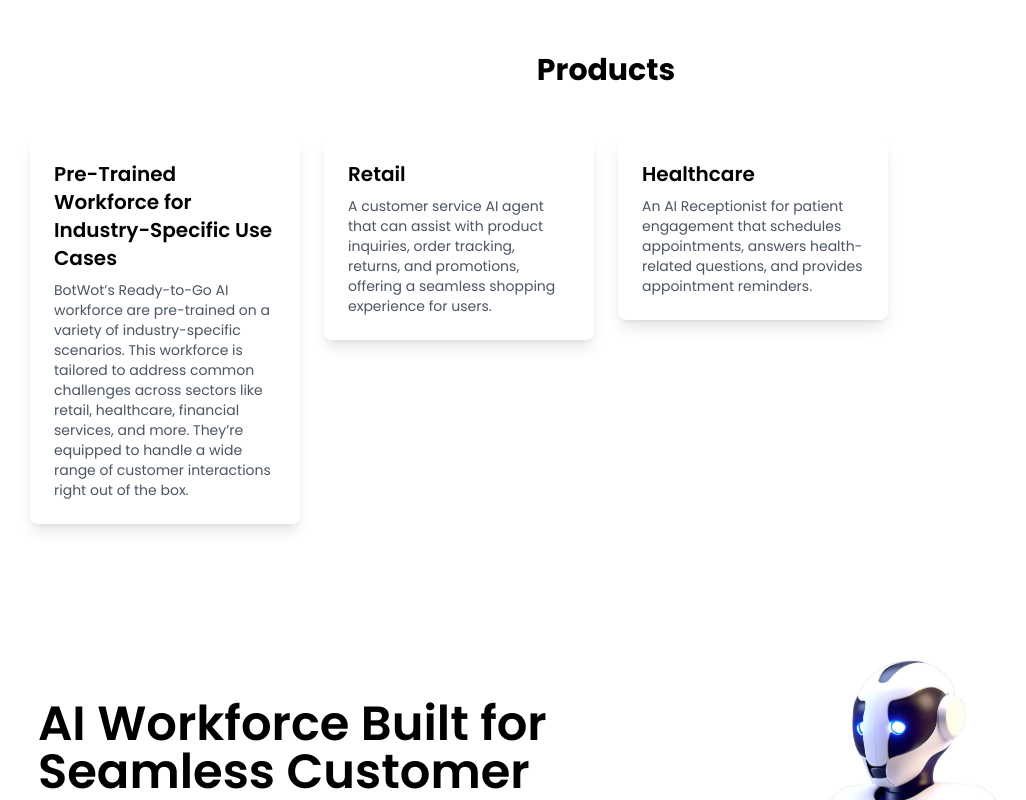
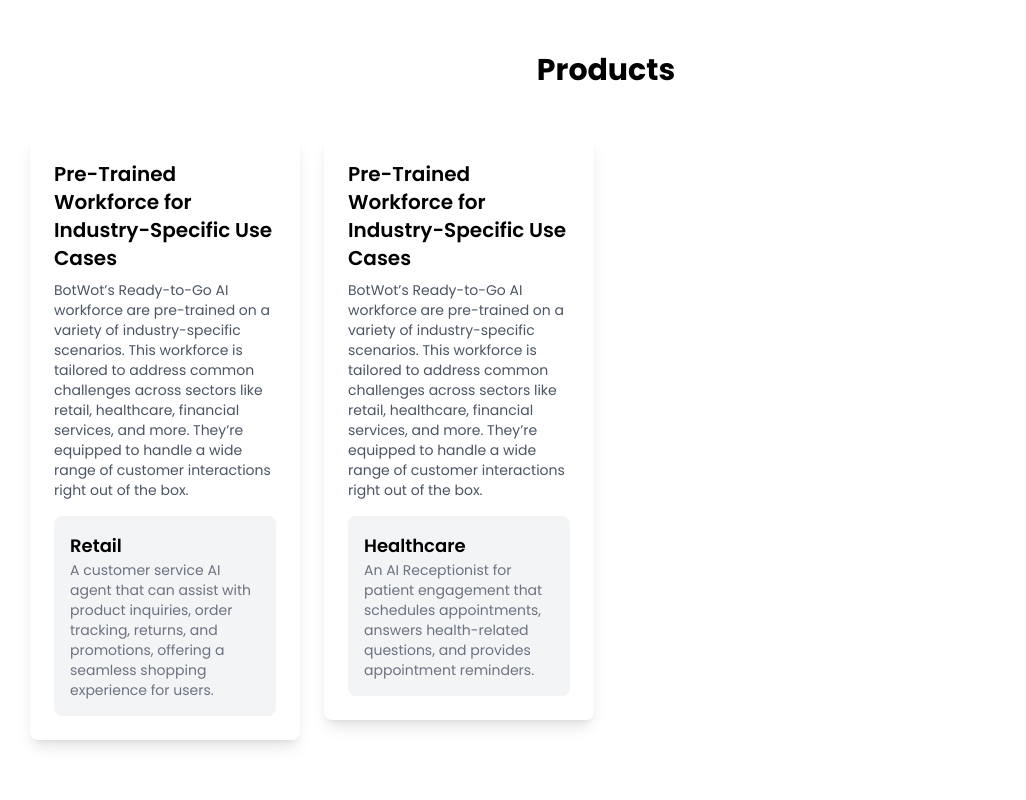
Before and after one commit to NiVa-Money/BW_Website, a Next.js app: page /products/ai-agents in a window 1280 px wide. Shown: the part 680-1480 px from the top of the page, without its empty margins (34-1060 px from the left). Built offline with nearby package versions, Linux system fonts and the light colour scheme.

Commit message:
added cards

```diff
--- a/app/components/ProductCard.tsx
+++ b/app/components/ProductCard.tsx
@@ -1,5 +1,4 @@
-"use client";
-
+"use client"
 import React, { useState } from "react";
 import Image from "next/image";
 import { robot } from "../../public/assets";
@@ -8,25 +7,45 @@
 const ProductCard = ({
   title,
   description,
+  useCases,
 }: {
   title: string;
   description: string;
+  useCases: { industry: string; description: string }[];
 }) => (
   <div className="bg-white shadow-lg rounded-lg p-6 cursor-pointer transition-transform transform hover:scale-105">
     <h3 className="text-xl font-semibold">{title}</h3>
     <p className="text-sm text-gray-600 mt-2">{description}</p>
+    {/* Iterate over the useCases and render each one below the description */}
+    <div className="mt-4">
+      {useCases.map((useCase, index) => (
+        <div key={index} className="mt-2 p-4 bg-gray-100 rounded-lg">
+          <h4 className="text-lg font-semibold">{useCase.industry}</h4>
+          <p className="text-sm text-gray-500">{useCase.description}</p>
+        </div>
+      ))}
+    </div>
   </div>
 );
 
 interface ProductSectionProps {
+  pageId: string;
+  title: string;
+  description: string;
   useCases: { industry: string; description: string }[];
 }
 
-const ProductSection = ({ useCases }: ProductSectionProps) => {
-  const [selectedCard] = useState<number | null>(null);
+const ProductSection = ({
+  pageId,
+  title,
+  description,
+  useCases,
+}: ProductSectionProps) => {
+  const [selectedCard, setSelectedCard] = useState<number | null>(null);
 
   return (
     <div>
+      {/* Section for the general description and image, shown once */}
       <section className="relative py-20 px-6 lg:px-8 overflow-hidden w-full">
         <div className="max-w-7xl mx-auto flex flex-col lg:flex-row items-stretch gap-10">
           {/* Left Section */}
@@ -63,16 +82,20 @@
       <section className="max-w-7xl mx-auto py-12 px-6">
         <h2 className="text-3xl font-bold text-center mb-12">Products</h2>
         <div className="grid sm:grid-cols-1 md:grid-cols-2 lg:grid-cols-4 gap-6">
+          {/* Render ProductCard for each use case */}
           {useCases.map((useCase, index) => (
             <div
               key={index}
               className={`transform transition-all ${
                 selectedCard === index ? "scale-110" : ""
               }`}
+              onMouseEnter={() => setSelectedCard(index)}
+              onMouseLeave={() => setSelectedCard(null)}
             >
               <ProductCard
-                title={useCase.industry}
-                description={useCase.description}
+                title={title}
+                description={description}
+                useCases={[useCase]}
               />
             </div>
           ))}
--- a/app/data/products.ts
+++ b/app/data/products.ts
@@ -2,12 +2,10 @@
   content: [
     {
       pageId: "ai-agents",
-      useCases: [
-        {
-          industry: "Pre-Trained Workforce for Industry-Specific Use Cases",
+      title: "Pre-Trained Workforce for Industry-Specific Use Cases",
       description:
         "BotWot’s Ready-to-Go AI workforce are pre-trained on a variety of industry-specific scenarios. This workforce is tailored to address common challenges across sectors like retail, healthcare, financial services, and more. They’re equipped to handle a wide range of customer interactions right out of the box.",
-        },
+      useCases: [
         {
           industry: "Retail",
           description:
@@ -18,16 +16,15 @@
           description:
             "An AI Receptionist for patient engagement that schedules appointments, answers health-related questions, and provides appointment reminders.",
         },
+
       ],
     },
     {
       pageId: "ai-agents",
-      useCases: [
-        {
-          industry: "Zero-Code Integration with Your Existing Systems",
+      title: "Zero-Code Integration with Your Existing Systems",
       description:
         "These AI employees integrate effortlessly with your existing business systems—whether it's CRM, e-commerce platforms, or help desks—without requiring any coding expertise. This reduces implementation time and accelerates the time-to-value for your business.",
-        },
+      useCases: [
         {
           industry: "E-commerce",
           description:
@@ -37,13 +34,10 @@
     },
     {
       pageId: "ai-agents",
-
-      useCases: [
-        {
-          industry: "24/7 Multilingual Support",
+      title: "24/7 Multilingual Support",
       description:
         "BotWot’s Ready-to-Go AI workforce offers multilingual support, allowing your business to scale globally while offering round-the-clock assistance to customers in their preferred language. This feature enables enhanced customer satisfaction and accessibility.",
-        },
+      useCases: [
         {
           industry: "Global Business Expansion",
           description:
@@ -53,13 +47,10 @@
     },
     {
       pageId: "ai-agents",
-
-      useCases: [
-        {
-          industry: "Seamless Human Handoff",
+      title: "Seamless Human Handoff",
       description:
         "While the AI workforce efficiently manages routine queries, it detects when human intervention is required and smoothly escalates complex issues to a human employee, ensuring a seamless customer experience at all times.",
-        },
+      useCases: [
         {
           industry: "Customer Support",
           description:
@@ -69,13 +60,10 @@
     },
     {
       pageId: "ai-agents",
-
-      useCases: [
-        {
-          industry: "Continuous Learning and Adaptation",
+      title: "Continuous Learning and Adaptation",
       description:
         "The Ready-to-Go AI workforce have built-in machine learning capabilities that enable them to continuously learn from customer interactions. Over time, the workforce improve their responses and accuracy, providing even better service as they gather more data.",
-        },
+      useCases: [
         {
           industry: "Customer Feedback Loop",
           description:
@@ -87,21 +75,19 @@
 };
 
 export const botwotLLMContent = {
-  content: [
-    {
+  content: {
     pageId: "botwot-llm",
+    introduction: {
       title: "Transform Your Business with Unmatched AI Intelligence",
       description:
         "At BotWot, we don’t just build AI—we craft intelligent, secure, and custom-made solutions tailored to your unique business needs. Proprietary Large Language Models (LLMs) are the backbone of this transformation, setting us apart from the competition by ensuring the highest standards of security, precision, and adaptability.",
     },
-    {
-      pageId: "botwot-llm",
+    proprietaryLLM: {
       title: "What Does Proprietary LLM Mean for Your Business?",
       description:
-        "Imagine an AI system that not only understands your data but is built specifically for your business’s challenges and goals. A Proprietary LLM is a model created and trained with your unique datasets, business logic, and internal processes. It’s an AI system that’s built for your business from the ground up, ensuring it can deliver better accuracy, unparalleled customization, and above all, rock-solid data security.",
+        "Imagine an AI system that not only understands your data but is built specifically for your business’s challenges and goals. A Proprietary LLM is a model created and trained with your unique datasets, business logic, and internal processes. It’s an AI system that’s built for your business from the ground up, ensuring it can deliver better accuracy, unparalleled customization, and above all, rock-solid data security. Unlike open-source models that rely on generalized datasets, BotWot’s proprietary LLMs are entirely yours, ensuring better efficiency, accuracy, and security.",
     },
-    {
-      pageId: "botwot-llm",
+    comparison: {
       title: "Proprietary LLM vs Open Source LLM",
       useCases: [
         {
@@ -139,8 +125,7 @@
         },
       ],
     },
-    {
-      pageId: "botwot-llm",
+    uniqueSellingPoints: {
       title: "Unlock the Power of Tailored AI: Here’s Why BotWot Leads the Way",
       points: [
         {
@@ -175,20 +160,19 @@
         },
       ],
     },
-  ],
+  },
 };
 
 export const channelsContent = {
-  content: [
-    {
+  content: {
     pageId: "channels",
+    introduction: {
       title:
         "Enhance Your Business with AI-Powered Workforce Across Multiple Channels",
       description:
         "Unleash the potential of AI across various communication channels, including websites, mobile apps, and WhatsApp. Our AI workforce seamlessly integrates into these platforms to provide 24/7 support, personalized experiences, and real-time customer interaction. Boost engagement, increase efficiency, and drive conversions with our tailored AI workforce solutions.",
     },
-    {
-      pageId: "channels",
+    websiteAIWorkforce: {
       title: "AI Workforce for Your Website",
       benefits: {
         title: "Why Add AI Workforce to Your Website?",
@@ -216,8 +200,7 @@
         ],
       },
     },
-    {
-      pageId: "channels",
+    mobileAppAIWorkforce: {
       title: "AI Workforce for Your Mobile App",
       benefits: {
         title: "Why Add AI Workforce to Your Mobile App?",
@@ -245,8 +228,7 @@
         ],
       },
     },
-    {
-      pageId: "channels",
+    whatsappAIWorkforce: {
       title: "AI Workforce for WhatsApp",
       benefits: {
         title: "Why Use AI Workforce for WhatsApp?",
@@ -274,8 +256,7 @@
         ],
       },
     },
-    {
-      pageId: "channels",
+    industries: {
       title: "Industries That Benefit from AI Workforce Across Channels",
       points: [
         {
@@ -300,8 +281,7 @@
         },
       ],
     },
-    {
-      pageId: "channels",
+    faqs: {
       title: "Frequently Asked Questions",
       questions: [
         {
@@ -333,48 +313,44 @@
         },
       ],
     },
-  ],
+  },
 };
 
 export const reportsAnalyticsContent = {
-  content: [
-    {
+  content: {
     pageId: "reports-analytics",
+    comprehensiveAnalyticsDashboard: {
       title: "Comprehensive Analytics Dashboard",
       description:
         "Connect all the dots for actionable insights. Get a consolidated view of key metrics like CSAT, response times, and issue resolution rates. Dive deeper into bot and agent performance data to help your team make informed decisions and optimize strategies for better customer engagement.",
     },
-    {
-      pageId: "reports-analytics",
+    realTimePerformanceMonitoring: {
       title: "Real-time Performance Monitoring",
       description:
         "Track performance in real-time. Gain live insights into agent and bot activities. Monitor chat statuses, agent availability, and response quality instantly, enabling quick adjustments and proactive decision-making to improve performance on the spot.",
     },
-    {
-      pageId: "reports-analytics",
+    customizableReporting: {
       title: "Customizable Reporting",
       description:
         "Tailor reports to your business needs. Generate reports based on your unique business goals. Customize the data you need, whether it's specific metrics, time frames, or agent performance, ensuring the reports align perfectly with your strategic objectives.",
     },
-    {
-      pageId: "reports-analytics",
+    botAgentComparisonInsights: {
       title: "Bot & Agent Comparison Insights",
       description:
         "Compare AI and human agent effectiveness. Evaluate how AI workforce stack up against human agents. Understand key performance differences and identify opportunities for bot improvement or areas where human agents outperform, driving optimization decisions.",
     },
-    {
-      pageId: "reports-analytics",
+    historicalTrendsDataAnalysis: {
       title: "Historical Trends & Data Analysis",
       description:
         "Gain long-term insights with historical data. Dive into historical performance trends, examining data over time to identify recurring patterns and long-term opportunities for improvement. Use these insights to fine-tune your AI strategies and continuously improve your processes.",
     },
-  ],
+  },
 };
 
 export const customAISolutionsContent = {
-  content: [
-    {
+  content: {
     pageId: "custom-ai-solutions",
+    fastestDeploymentWithPreBuiltAIWorkforce: {
       title: "Fastest Deployment with Pre-Built AI Workforce",
       description:
         "BotWot’s AI workforce are pre-equipped to handle specific business tasks like HR operations, legal drafts, customer support, and market research. With minimal customization required, businesses can deploy AI workforce within minutes, dramatically reducing the time to value.",
@@ -384,8 +360,7 @@
           "Manages case research, drafts contracts, and organizes legal documentation. Whether via precise chat support or detailed voice guidance, Legal Assistant ensures clients and teams navigate legal processes smoothly and with confidence.",
       },
     },
-    {
-      pageId: "custom-ai-solutions",
+    hyperCustomizableWithMinimalSetup: {
       title: "Hyper-Customizable with Minimal Setup",
       description:
         "BotWot’s AI workforce is designed to be quickly customized via intuitive PDF form-based knowledge bases. Businesses can align the agent’s knowledge with internal policies and procedures, ensuring that the AI fits seamlessly into their existing workflows without needing technical expertise.",
@@ -395,8 +370,7 @@
           "Streamlines recruitment by sourcing candidates, conducting initial screenings, and scheduling interviews. It engages candidates with personalized chat messages or conversational voice interactions, ensuring a smooth hiring process for both recruiters and applicants.",
       },
     },
-    {
-      pageId: "custom-ai-solutions",
+    seamlessIntegrationIntoExistingInfrastructure: {
       title: "Seamless Integration into Existing Infrastructure",
       description:
         "Our solutions easily integrate with your existing tools and platforms—whether it's an ERP, CRM, or other business management systems—allowing businesses to enhance and automate processes without disrupting daily operations.",
@@ -406,8 +380,7 @@
           "Integrate BotWot’s AI workforce with your CRM system to automatically process customer service inquiries, generate reports, and follow up with customers—simplifying workflows and enhancing overall efficiency.",
       },
     },
-    {
-      pageId: "custom-ai-solutions",
+    multiAgentOrchestratorForOptimizedTaskHandling: {
       title: "Multi-Agent Orchestrator for Optimized Task Handling",
       description:
         "BotWot’s Multi-Agent Orchestrator enables seamless coordination between multiple AI Agents, optimizing task delegation across agents to ensure that complex, multi-step processes are handled efficiently. This allows different agents to perform specialized tasks while working in sync to deliver high-quality results.",
@@ -417,8 +390,7 @@
           "A team of AI workforce, each specializing in different aspects of sales, such as lead qualification, personalized communication, and order processing, can be orchestrated by the Multi-Agent system to work together and improve conversion rates without any manual intervention.",
       },
     },
-    {
-      pageId: "custom-ai-solutions",
+    collaborativeAIWorkforceForComplexTasks: {
       title: "Collaborative AI Workforce for Complex Tasks",
       description:
         "BotWot’s AI workforce can collaborate to solve multi-step problems, working together as a cohesive virtual team. This makes it possible to tackle complex tasks that require input from different areas of expertise, all managed by the AI workforce.",
@@ -428,7 +400,7 @@
           "Handles the entire collections process, from initial contact to payment confirmation, managing payment plans and follow-ups while ensuring full regulatory compliance.",
       },
     },
-  ],
+  },
 };
 
 export const dataSecurityContent = {
@@ -584,5 +556,59 @@
         },
       },
     },
+    messagingChannelsIntegrations: {
+      whatsapp: {
+        title: "WhatsApp",
+        description:
+          "BotWot’s integration with WhatsApp allows businesses to engage with customers via their preferred messaging platform. From answering FAQs to processing orders, this integration leverages the power of WhatsApp’s massive reach and BotWot’s AI capabilities. AI Workforce are available 24/7 to provide instant support, helping customers with everything from product inquiries to troubleshooting, all within WhatsApp’s familiar interface.",
+        useCase: {
+          title: "Customer Support on WhatsApp",
+          description:
+            "Provide instant customer support and automate product inquiries via WhatsApp, enhancing the customer experience.",
+        },
+      },
+      instagramMessenger: {
+        title: "Instagram Messenger",
+        description:
+          "Integrating BotWot with Instagram Messenger allows businesses to provide personalized customer support and create interactive experiences. Whether handling inquiries about products, booking appointments, or offering special promotions, the AI Workforce can manage interactions effortlessly. With the integration, customers can enjoy quick, responsive conversations through Instagram Messenger, improving engagement and boosting brand loyalty.",
+        useCase: {
+          title: "Interactive Support on Instagram",
+          description:
+            "Manage customer inquiries, bookings, and promotions seamlessly on Instagram Messenger.",
+        },
+      },
+      facebookMessenger: {
+        title: "Facebook Messenger",
+        description:
+          "With BotWot’s Facebook Messenger integration, businesses can create a seamless customer service experience on one of the world’s most popular messaging platforms. AI Workforce assist with common queries, handle product recommendations, and streamline booking or support processes. This integration helps businesses maintain consistent, 24/7 customer engagement, making it easy to provide personalized and efficient support within the Facebook ecosystem.",
+        useCase: {
+          title: "24/7 Support on Facebook Messenger",
+          description:
+            "Provide continuous customer service and streamline interactions through Facebook Messenger integration.",
+        },
+      },
+    },
+    moreAppsIntegrations: {
+      shopify: {
+        title: "Shopify",
+        description:
+          "Integrating BotWot with Shopify enhances the e-commerce experience by automating tasks such as order tracking, customer inquiries, and product recommendations. AI Workforce can interact with customers in real time, answering questions about products, assisting with purchases, and handling order statuses. This integration allows businesses to focus on growth while AI Workforce take care of routine customer interactions, making for a smoother and more efficient shopping experience.",
+        useCase: {
+          title: "E-commerce Support Automation",
+          description:
+            "Automate order tracking, customer inquiries, and product recommendations within Shopify.",
+        },
+      },
+      magento: {
+        title: "Magento",
+        description:
+          "BotWot’s integration with Magento provides an intelligent AI assistant that helps businesses manage their online store more efficiently. Whether it's processing orders, handling customer queries, or tracking inventory, the AI Workforce are capable of automating key e-commerce tasks. This integration ensures that businesses using Magento can streamline operations, reduce manual work, and enhance the overall customer experience with AI-driven support.",
+        useCase: {
+          title: "AI-Driven E-commerce Management",
+          description:
+            "Automate inventory tracking, order processing, and customer queries for Magento users.",
+        },
+      },
+    },
   },
 };
--- a/app/products/ai-agents/page.tsx
+++ b/app/products/ai-agents/page.tsx
@@ -1,30 +1,3 @@
-// // import { WobbleCard } from "../../components/AnimationCards";
-// import ProductSection from "../../components/ProductCard";
-// import { aiAgentsContent } from "../../data/products";
-
-// const AiAgentsPage = () => {
-//   // Find the first content block that matches pageId "ai-agents"
-//   const pageData = aiAgentsContent.content.find(
-//     (page) => page.pageId === "ai-agents"
-//   );
-
-//   return (
-//     <div className="p-10 bg-white flex flex-col min-h-screen">
-//       {pageData && (
-//         <>
-//           {/* Render Product Section */}
-//           <ProductSection
-//             title={pageData.title}
-//             description={pageData.description}
-//             useCases={pageData.useCases}
-//           />
-//         </>
-//       )}
-//     </div>
-//   );
-// };
-
-// export default AiAgentsPage;
 
 import ProductSection from "../../components/ProductCard";
 import { aiAgentsContent } from "../../data/products";
@@ -35,7 +8,7 @@
     new Map(
       aiAgentsContent.content
         .filter((page) => page.pageId === "ai-agents")
-        .map((item) => [item.useCases, item]) // Map unique titles
+        .map((item) => [item.useCases, item])
     ).values()
   );
 
@@ -45,7 +18,10 @@
       {uniquePageData.map((data, index) => (
         <ProductSection
           key={index}
-          useCases={data.useCases} // Only passing 'useCases' as the left and right sections are static
+          pageId={data.pageId}
+          title={data.title}
+          description={data.description}
+          useCases={data.useCases}
         />
       ))}
     </div>
```
Lines whose indentation alone changed are shown as unchanged.
